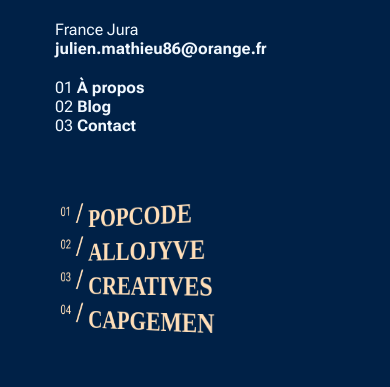
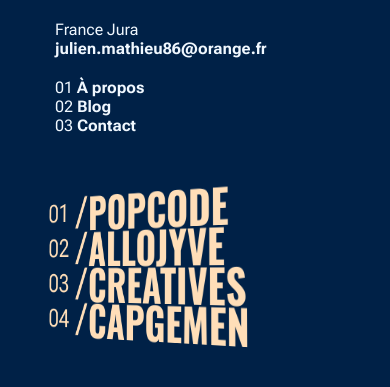
Before and after one commit to GamerBike39/portfolio, a PHP site: page / in a window 390 px wide. Shown: the part 208-595 px from the top of the page. Run offline with PHP 8.4, Linux system fonts and the light colour scheme; some libraries are stand-ins or nearby versions; some web fonts are replaced.

Commit message:
new font and css responsive

```diff
--- a/assets/css/style.css
+++ b/assets/css/style.css
@@ -108,17 +108,17 @@ a{
     display: flex;
     flex-direction: column;
     width: 95%;
-    font-size: 8vw;
-    font-family: "Druk Wide Web Bold Regular";
+    font-size: 11vw;
+    font-family: 'Oswald', sans-serif;
     font-weight: 800;
     perspective: 800px;
     color: #FFDEB8;
-    margin-top: 20px;
+    line-height: 234px;
       }
 
 
 .containerProject > h3:nth-child(1){
-    margin-top: 0;
+    margin-top: 50px;
     margin-left: auto;
     transform: rotateX(3deg) rotateY(326deg) translateY(30px);
     transform-style: preserve-3d;
@@ -181,8 +181,8 @@ a{
 .containerProject > h3:nth-child(4)::after{
     content: "/";
     position: absolute;
-    left: -50px;
-    top: -30px;
+    left: -63px;
+    top: 7px;
     font-weight: lighter;
     font-family: "roboto flex", sans-serif;
     -webkit-text-stroke: 0px;
@@ -191,8 +191,8 @@ a{
 .containerProject > h3:nth-child(1)::before{
     content: "01";
     position: absolute;
-    left: -80px;
-    top: -7px;
+    left: -66px;
+    top: -72px;
     font-weight: lighter;
     font-family: "roboto flex", sans-serif;
     font-size: 2.5rem;
@@ -201,8 +201,8 @@ a{
 .containerProject > h3:nth-child(2)::before{
     content: "02";
     position: absolute;
-    left: -80px;
-    top: -7px;
+    left: -63px;
+    top: -73px;
     font-weight: lighter;
     font-family: "roboto flex", sans-serif;
     font-size: 2.5rem;
@@ -211,8 +211,8 @@ a{
 .containerProject > h3:nth-child(3)::before{
     content: "03";
     position: absolute;
-    left: -80px;
-    top: -7px;
+    left: -66px;
+    top: -68px;
     font-weight: lighter;
     font-family: "roboto flex", sans-serif;
     font-size: 2.5rem;
@@ -221,8 +221,8 @@ a{
 .containerProject > h3:nth-child(4)::before{
     content: "04";
     position: absolute;
-    left: -80px;
-    top: -7px;
+    left: -66px;
+    top: -66px;
     font-weight: lighter;
     font-family: "roboto flex", sans-serif;
     font-size: 2.5rem;
@@ -544,9 +605,14 @@ body{
         cursor: inherit;
     }
 
-    .containerProject > h3{
+    .containerProject{
+        line-height: 40px;
+        font-size: 11.5vw;
+    }
+
+        /* .containerProject > h3{
             font-size: 2rem;
-    }
+        } */
         .containerProject > h3:nth-child(1),.containerProject > h3:nth-child(2),.containerProject > h3:nth-child(3),.containerProject > h3:nth-child(4){
             margin-left: 0;
             -webkit-text-stroke: 0px;
@@ -566,12 +633,12 @@ body{
         }
     .containerProject > h3:nth-child(1)::after,.containerProject > h3:nth-child(2)::after,.containerProject > h3:nth-child(3)::after,.containerProject > h3:nth-child(4)::after{
         left: -19px;
-    top: -9px;
+        top: 0px;
     }
     .containerProject > h3:nth-child(1)::before,.containerProject > h3:nth-child(2)::before,.containerProject > h3:nth-child(3)::before,.containerProject > h3:nth-child(4)::before{
-    left: -47px;
-    top: -2px;
-    font-size: 1rem;
+        left: -68px;
+        top: 1px;
+        font-size: 2rem;
     }
     .modal{
         width: 100vw;
--- a/index.html
+++ b/index.html
@@ -10,8 +10,7 @@
     <link
         href="https://fonts.googleapis.com/css2?family=Roboto+Flex:opsz,wght@8..144,100;8..144,200;8..144,300;8..144,400;8..144,500;8..144,600;8..144,700;8..144,800;8..144,900;8..144,1000&display=swap"
         rel="stylesheet">
-    <link href="//db.onlinewebfonts.com/c/29800a9e7d146302b8ed9ad2f848db63?family=Druk+Wide+Web+Bold+Regular"
-        rel="stylesheet" type="text/css" />
+        <link href="https://fonts.googleapis.com/css2?family=Oswald:wght@700&display=swap" rel="stylesheet">
     <link rel="stylesheet" href="assets/css/style.css">
     <link rel="stylesheet" href="https://cdnjs.cloudflare.com/ajax/libs/tiny-slider/2.9.4/tiny-slider.css">
     <link rel="stylesheet" href="https://cdnjs.cloudflare.com/ajax/libs/font-awesome/5.15.4/css/all.min.css">
@@ -274,8 +273,6 @@
         </div>
     </div>
 </div>
-<!-- gestion des mails du formulaire de contact
-    https://www.w3schools.com/php/php_form_mail.asp -->
 <?php
 if(isset($_POST['nom']) && isset($_POST['email']) && isset($_POST['message'])){
     $nom = $_POST['nom'];
@@ -288,10 +285,6 @@ if(isset($_POST['nom']) && isset($_POST['email']) && isset($_POST['message'])){
     mail($to, $subject, $body, $headers);
 }
 ?>
-
-
-
-
     <script src="https://unpkg.com/typewriter-effect@latest/dist/core.js"></script>
     <script src="assets/js/ztext.min.js"></script>
     <script src="https://cdnjs.cloudflare.com/ajax/libs/tiny-slider/2.9.2/min/tiny-slider.js"></script>
```
Also changed, not shown: other parts of assets/css/style.css (+89 -60 lines), assets/fonts/Druk Wide Web Bold Regular.ttf (added), assets/fonts/Druk Wide Web Bold Regular.woff (added). Lines whose indentation alone changed are shown as unchanged.
